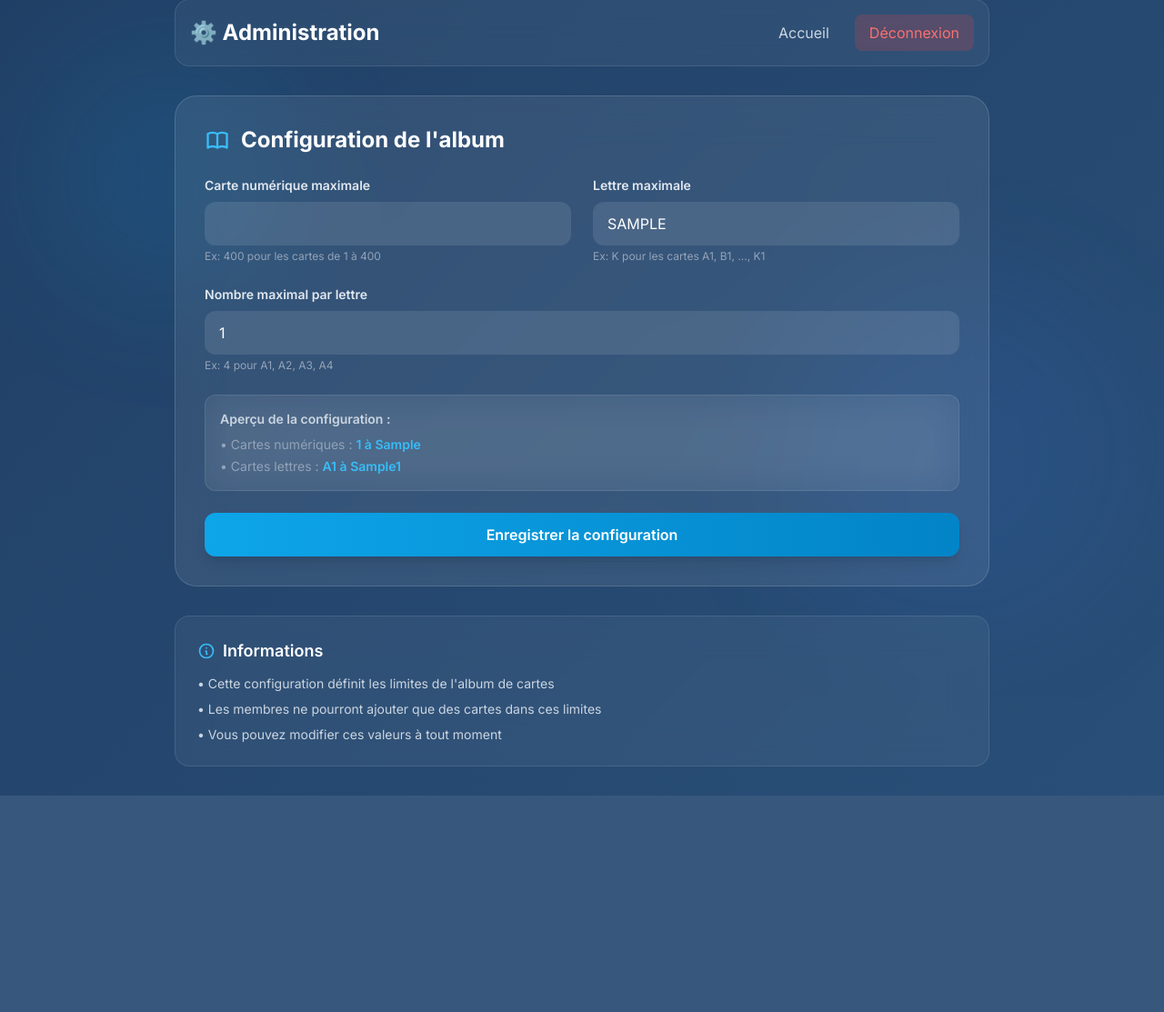
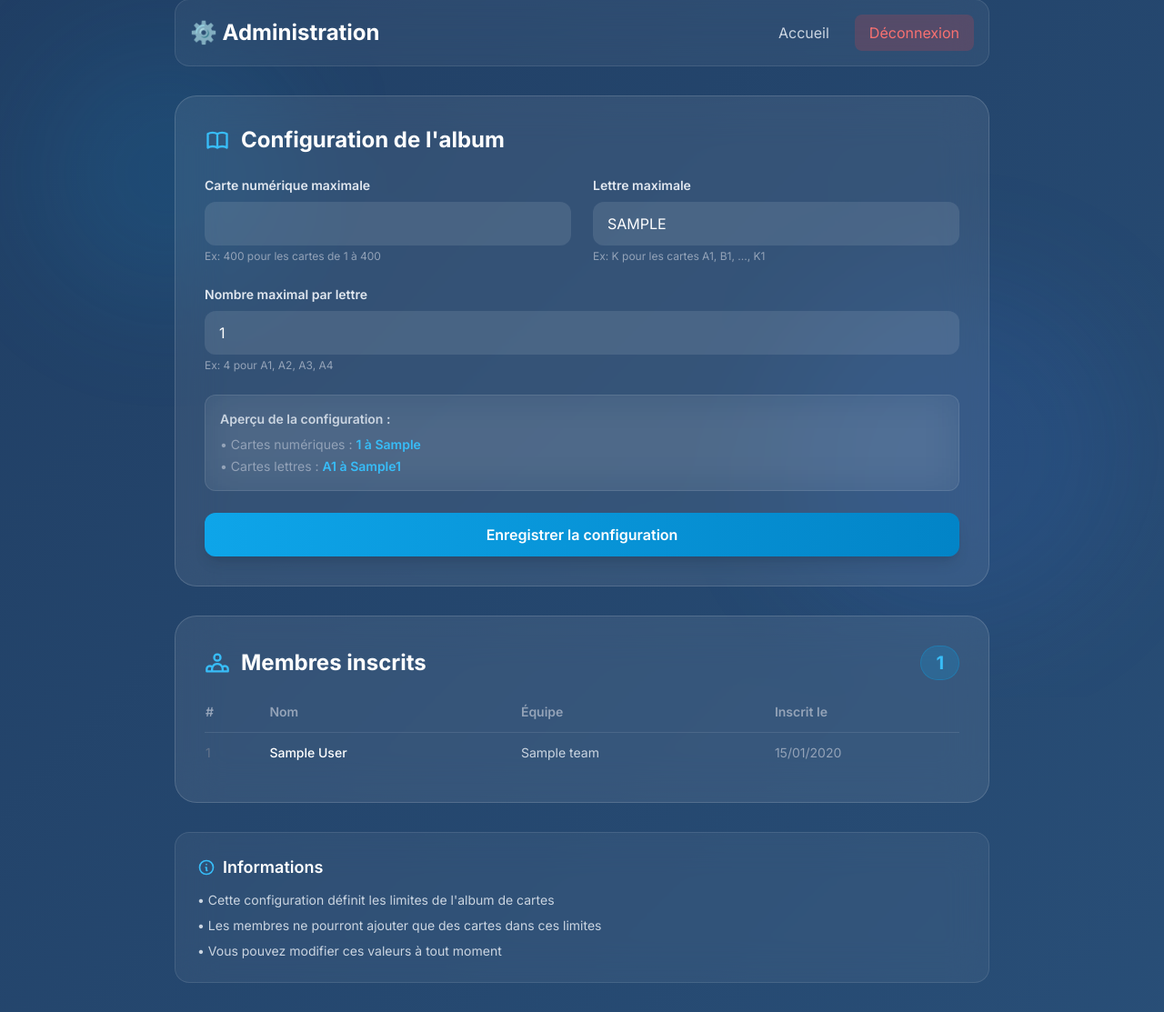
Before and after one commit to Lemalty/trading-cartes-panini, a Node project: template src/views/admin/config.ejs in a window 1280 px wide. Shown: the part 33-1146 px from the top of the page at 91% size. Before the commit the page ends 908 px from the top, so only its background shows below. Run offline with Node 20 templates, Linux system fonts and the light colour scheme; the template is opened without the code that fills it: most values are stand-ins (such as "Sample title", 1, 10 or a date in 2020); some libraries are stand-ins or nearby versions.

Commit message:
feat(admin): afficher le nombre et la liste des membres inscrits
Ajoute une section "Membres inscrits" sur la page d'administration
avec le compteur total et un tableau listant nom, équipe et date
d'inscription de chaque membre.

https://claude.ai/code/session_01GtYDv1L8Ac9KDZMcKhGMy1

```diff
--- a/src/views/admin/config.ejs
+++ b/src/views/admin/config.ejs
@@ -132,6 +132,48 @@
         </form>
     </div>
 
+    <!-- Membres inscrits -->
+    <div class="glass-card-strong rounded-3xl p-8 mb-8">
+        <h2 class="text-2xl font-bold text-white mb-6 flex items-center justify-between">
+            <span class="flex items-center">
+                <svg class="w-7 h-7 mr-3 text-sky-400" fill="none" stroke="currentColor" viewBox="0 0 24 24">
+                    <path stroke-linecap="round" stroke-linejoin="round" stroke-width="2" d="M17 20h5v-2a3 3 0 00-5.356-1.857M17 20H7m10 0v-2c0-.656-.126-1.283-.356-1.857M7 20H2v-2a3 3 0 015.356-1.857M7 20v-2c0-.656.126-1.283.356-1.857m0 0a5.002 5.002 0 019.288 0M15 7a3 3 0 11-6 0 3 3 0 016 0z"></path>
+                </svg>
+                Membres inscrits
+            </span>
+            <span class="bg-sky-500/20 text-sky-400 text-xl font-bold px-4 py-1 rounded-full border border-sky-500/30">
+                <%= memberCount %>
+            </span>
+        </h2>
+
+        <% if (members.length === 0) { %>
+            <p class="text-slate-400 text-sm text-center py-4">Aucun membre inscrit pour le moment.</p>
+        <% } else { %>
+            <div class="overflow-x-auto">
+                <table class="w-full text-sm">
+                    <thead>
+                        <tr class="border-b border-white/10">
+                            <th class="text-left text-slate-400 font-semibold pb-3 pr-4">#</th>
+                            <th class="text-left text-slate-400 font-semibold pb-3 pr-4">Nom</th>
+                            <th class="text-left text-slate-400 font-semibold pb-3 pr-4">Équipe</th>
+                            <th class="text-left text-slate-400 font-semibold pb-3">Inscrit le</th>
+                        </tr>
+                    </thead>
+                    <tbody class="divide-y divide-white/5">
+                        <% members.forEach(function(member, index) { %>
+                            <tr class="hover:bg-white/5 transition-colors">
+                                <td class="py-3 pr-4 text-slate-500"><%= index + 1 %></td>
+                                <td class="py-3 pr-4 text-white font-medium"><%= member.displayName %></td>
+                                <td class="py-3 pr-4 text-slate-300"><%= member.team || '<span class="text-slate-500 italic">—</span>' %></td>
+                                <td class="py-3 text-slate-400"><%= new Date(member.createdAt).toLocaleDateString('fr-FR') %></td>
+                            </tr>
+                        <% }); %>
+                    </tbody>
+                </table>
+            </div>
+        <% } %>
+    </div>
+
     <!-- Informations -->
     <div class="glass-card rounded-2xl p-6">
         <h3 class="text-lg font-semibold text-white mb-3 flex items-center">
```
Also changed, not shown: src/controllers/admin.controller.ts (+6 -1 lines), src/services/admin.service.ts (+13 -0 lines).
